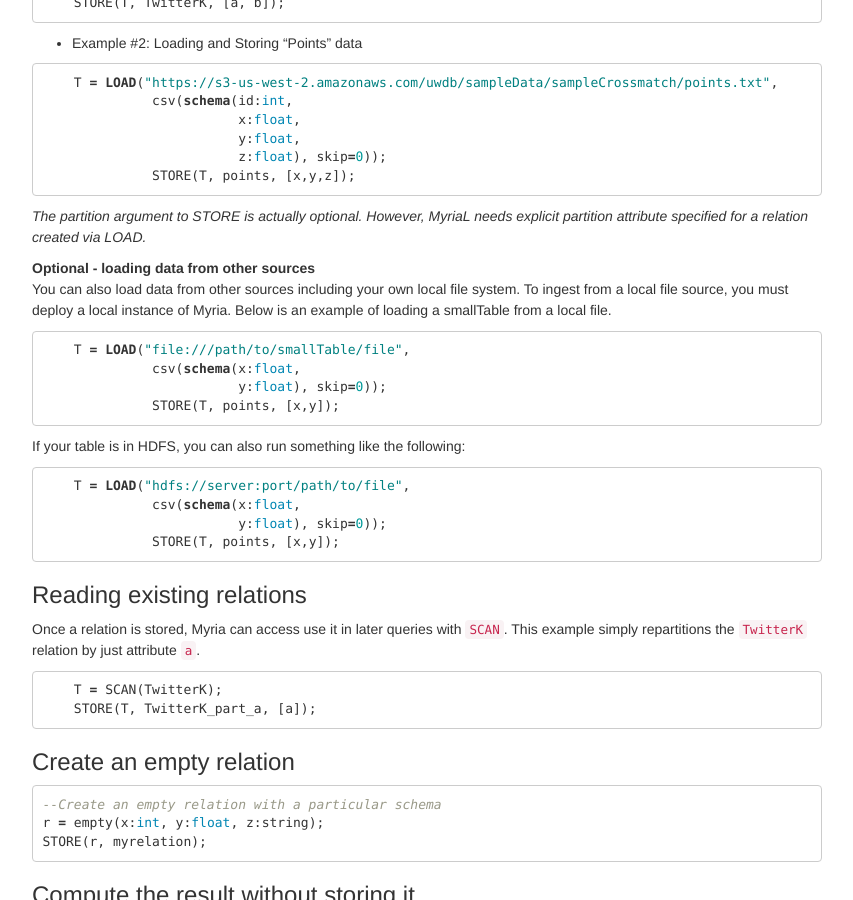
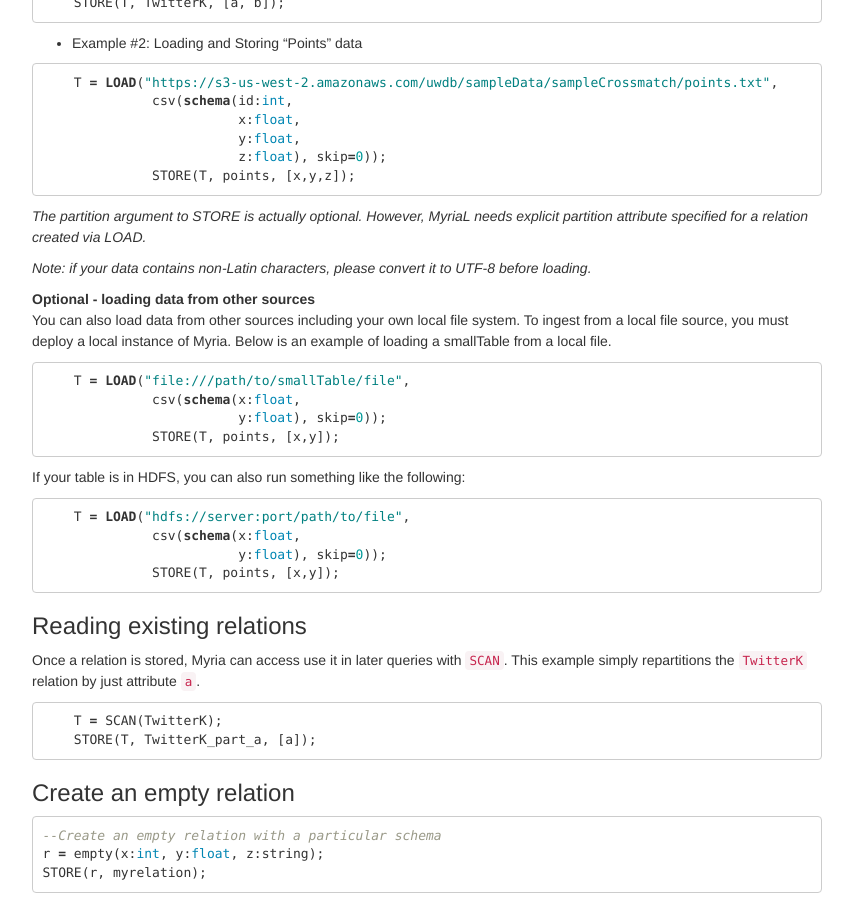
Before and after one commit to uwescience/myria-website, a Jekyll site: the page built from docs/myrial.md, in a window 1280 px wide and 900 px high, scrolled down 878 px. Shown: the whole window, without its empty margins (213-1066 px from the left). Built offline with Jekyll 4.4.1, drawn with Linux system fonts in a browser that asks for light colours; nearby versions of some CDN libraries.

Commit message:
Update myrial.md

````diff
--- a/docs/myrial.md
+++ b/docs/myrial.md
@@ -50,6 +50,8 @@ Note that the `load` command can also handle TSV data:
 ```
 
 *The partition argument to STORE is actually optional. However, MyriaL needs explicit partition attribute specified for a relation created via LOAD.*
+
+*Note: if your data contains non-Latin characters, please convert it to UTF-8 before loading.*
 
 **Optional - loading data from other sources** <br>
 You can also load data from other sources including your own local file system. To ingest from a local file source, you must deploy a local instance of Myria. Below is an example of loading a smallTable from a local file.
````
